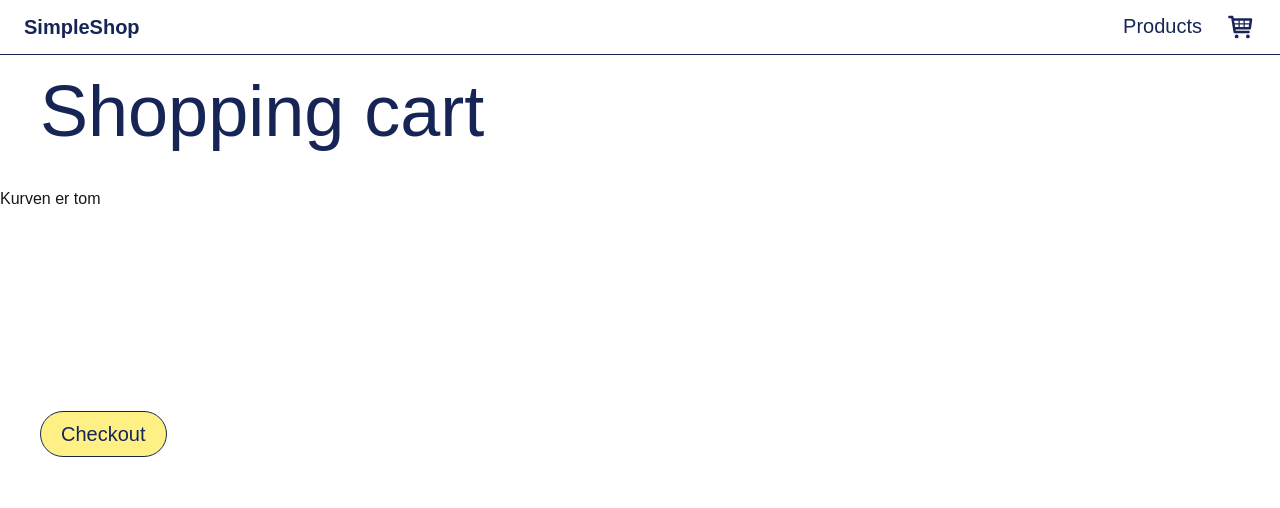
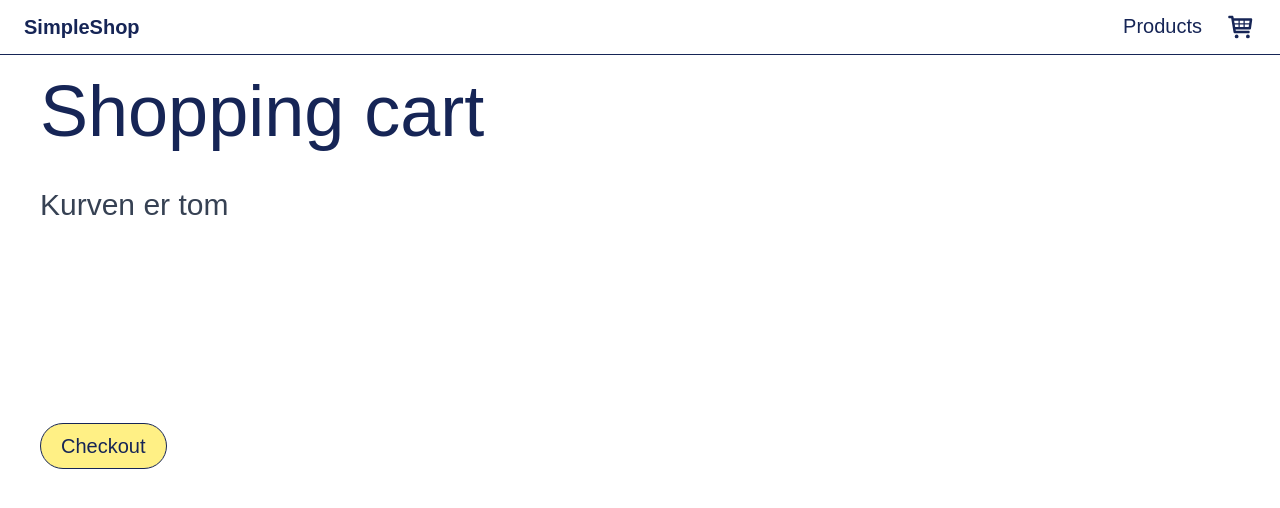
Before and after one commit to loje0003/simpelshop, a Next.js app: page /cart in a window 1280 px wide. Shown: the top 508 px of the page. Built offline with nearby package versions, Linux system fonts and the light colour scheme.

Commit message:
KruvenErTOmt done

```diff
--- a/src/app/cart/page.js
+++ b/src/app/cart/page.js
@@ -13,7 +13,7 @@ export default function CartPage() {
       <h1 className="text-7xl text-blue-950 mx-10 mt-5 mb-10">Shopping cart</h1>
 
       {cart.length === 0 ? (
-        <p>Kurven er tom</p>
+        <p className="text-3xl text-gray-700 mx-10 mt-5 mb-10">Kurven er tom</p>
       ) : (
         <div className="flex flex-wrap gap-4 ml-10">
           {cart.map((item) => (
```
